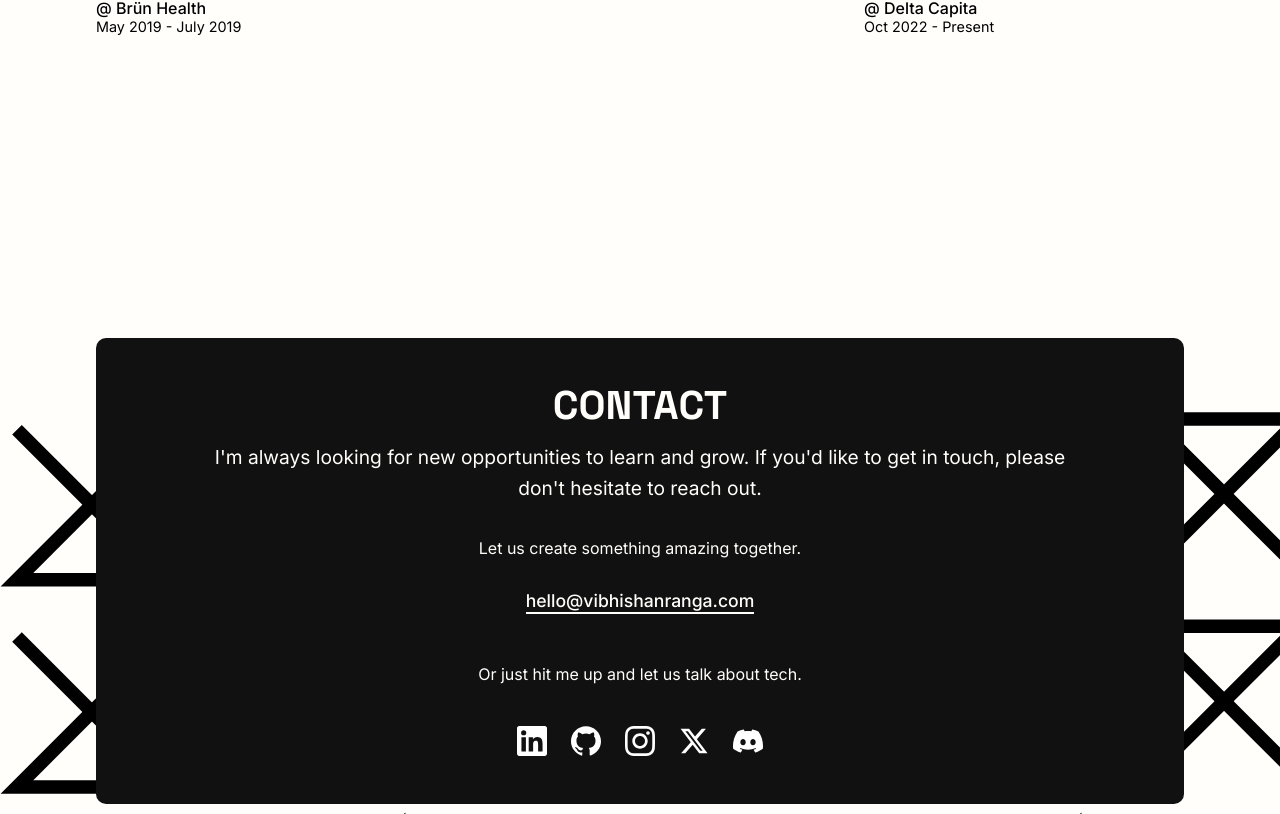
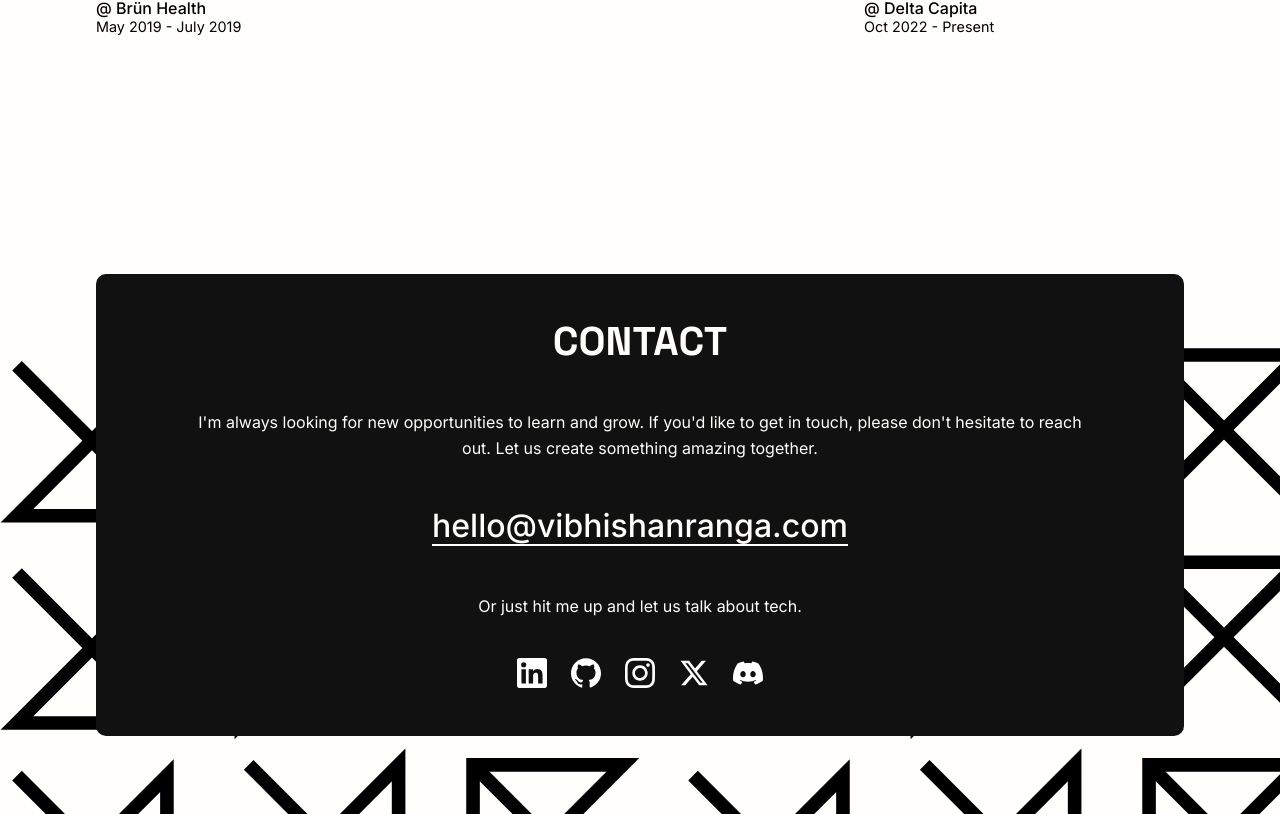
Before and after one commit to Vibhishan/portfolio, a React (Vite) app: page / in a window 1280 px wide. Shown: the part 2429-3243 px from the top of the page. Built offline with nearby package versions, Linux system fonts and the light colour scheme.

Commit message:
fixes to contact styling
Signed-off-by: Vibhishan Ranga <vibhishan.ranga1410@gmail.com>

```diff
--- a/src/components/Contact.jsx
+++ b/src/components/Contact.jsx
@@ -507,15 +507,11 @@ export default function Contact() {
         <h2 className="contact-title">Contact</h2>
         <h3 className="contact-subtitle">
           I'm always looking for new opportunities to learn and grow. If you'd
-          like to get in touch, please don't hesitate to reach out.
+          like to get in touch, please don't hesitate to reach out. Let us create something amazing together.
         </h3>
 
         <div className="contact-details">
           {" "}
-          {/* Renamed from contact-content */}
-          <p className="contact-text">
-            Let us create something amazing together.
-          </p>
           {/* Make email a mailto link */}
           <a href="mailto:hello@vibhishanranga.com" className="contact-email">
             hello@vibhishanranga.com
--- a/src/styles/components/Contact.scss
+++ b/src/styles/components/Contact.scss
@@ -13,9 +13,9 @@ $color-svg-pattern: $color-text-main; // Color for the background SVG strokes
 
 // Font Sizes
 $font-size-contact-title: 2.5rem;
-$font-size-contact-subtitle: 1.2rem;
+$font-size-contact-subtitle: 1rem;
 $font-size-contact-text: 1rem;
-$font-size-contact-email: 1.1rem;
+$font-size-contact-email: 2rem;
 $font-size-footer: 0.9rem;
 
 // Font Weights
@@ -104,7 +104,7 @@ $svg-background-width: 100vw; // Make SVG wider than viewport
   font-size: $font-size-contact-subtitle;
   font-weight: $font-weight-regular;
   line-height: 1.6;
-  margin: 0 auto ($spacing-unit * 2) auto; // Center horizontally with auto margins
+  margin: ($spacing-unit * 3) auto ($spacing-unit * 2) auto; // Added top margin
   max-width: 90%; // Keep subtitle from getting too wide
   color: $color-contact-text; // Updated to light text
 }
--- a/src/styles/components/Experience.scss
+++ b/src/styles/components/Experience.scss
@@ -32,7 +32,6 @@ $arrow-line-thickness: 2px; // Corresponds to strokeWidth in LongArrowSvg
 // --- Experience Section Styles ---
 .experience-section {
   padding: $experience-section-padding-y $experience-section-padding-x;
-  padding-bottom: 12 * $spacing-unit;
   width: 100%;
   margin: 0 auto;
   background-color: $color-background;
```
